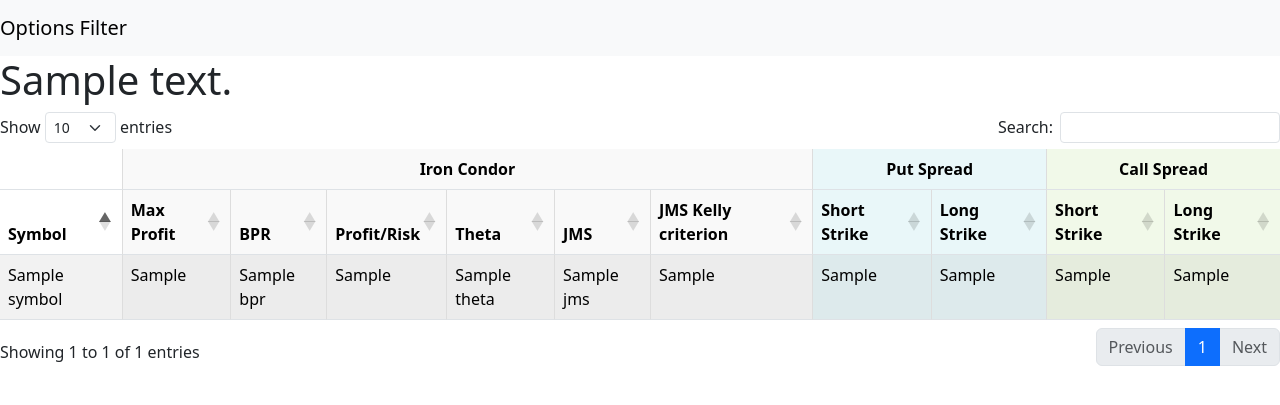
After one commit to Wuuzzaa/mimir, a Flask app: template server_app/templates/iron_condor_results.html in a window 1280 px wide. The commit adds this page. Shown: the top 405 px of the page. Run offline with Flask 3, Linux system fonts and the light colour scheme; the template is opened without the code that fills it: most values are stand-ins (such as "Sample title", 1, 10 or a date in 2020); parts of the project's set-up code (start-up, migrations or seed data) failed here and were passed over; some libraries are stand-ins or nearby versions.

Commit message:
iron condors run

```diff
--- a/server_app/querys.py
+++ b/server_app/querys.py
@@ -1,7 +1,8 @@
 import sqlite3
 import logging
 from data.config import *
-from .option_calculation import *
+
+from server_app.option_calculation import put_spread_calculations
 
 DATABASE = f"{DATABASE_FOLDER}/{DATABASE_FILE_NAME}"
 
--- a/server_app/templates/index.html
+++ b/server_app/templates/index.html
@@ -14,6 +14,7 @@
             <select class="form-control" id="spread_type" name="spread_type" required>
                 <option value="put_credit_spread">Put Credit Spread</option>
                 <option value="call_credit_spread">Call Credit Spread</option>
+                <option value="iron_condor">Iron Condor</option>
             </select>
         </div>
         <div class="form-group">
--- /dev/null
+++ b/server_app/templates/iron_condor_results.html
@@ -0,0 +1,86 @@
+{% extends "base.html" %}
+
+{% block head %}
+<link href="https://cdnjs.cloudflare.com/ajax/libs/twitter-bootstrap/5.3.0/css/bootstrap.min.css" rel="stylesheet">
+<link href="https://cdn.datatables.net/2.0.3/css/dataTables.bootstrap5.css" rel="stylesheet">
+<link href="{{ url_for('static', filename='table_styles.css') }}" rel="stylesheet">
+{% endblock %}
+
+{% block title %}
+Options Results
+{% endblock %}
+
+{% block content %}
+<h1>{{ h1_text }}</h1>
+<table id="optionsTable" class="table table-striped" style="width:100%">
+    <thead>
+    <tr>
+        <th colspan="1"></th> <!-- Empty subtable header -->
+        <th colspan="6" class="spread-col" style="text-align: center;">Iron Condor</th>
+        <th colspan="2" class="short-col" style="text-align: center;">Put Spread</th>
+        <th colspan="2" class="long-col" style="text-align: center;">Call Spread</th>
+    </tr>
+    <tr>
+        <th>Symbol</th>
+
+        <!-- Iron Condor -->
+        <th class="spread-col">Max Profit</th>
+        <th class="spread-col">BPR</th>
+        <th class="spread-col">Profit/Risk</th>
+        <th class="spread-col">Theta</th>
+        <th class="spread-col">JMS</th>
+        <th class="spread-col">JMS Kelly criterion</th>
+
+        <!-- Put Spread -->
+        <th class="short-col">Short Strike</th>
+        <th class="short-col">Long Strike</th>
+
+        <!-- Call Spread -->
+        <th class="long-col">Short Strike</th>
+        <th class="long-col">Long Strike</th>
+    </tr>
+    </thead>
+    <tbody>
+    {% for row in table_data %}
+    <tr>
+        <td>{{ row['Symbol'] }}</td>
+
+        <!-- Iron Condor -->
+        <td class="spread-col">{{ row['Max Profit'] }}</td>
+        <td class="spread-col">{{ row['BPR'] }}</td>
+        <td class="spread-col">{{ row['Profit/Risk'] }}</td>
+        <td class="spread-col">{{ row['Theta'] }}</td>
+        <td class="spread-col">{{ row['JMS'] }}</td>
+        <td class="spread-col">{{ row['JMS Kelly'] }}</td>
+
+        <!-- Put Spread -->
+        <td class="short-col">{{ row['Put Spread Short Strike'] }}</td>
+        <td class="short-col">{{ row['Put Spread Long Strike'] }}</td>
+
+        <!-- Call Spread -->
+        <td class="long-col">{{ row['Call Spread Short Strike'] }}</td>
+        <td class="long-col">{{ row['Call Spread Long Strike'] }}</td>
+
+    </tr>
+    {% endfor %}
+    </tbody>
+</table>
+{% endblock %}
+
+{% block scripts %}
+<script src="https://code.jquery.com/jquery-3.7.1.js"></script>
+<script src="https://cdnjs.cloudflare.com/ajax/libs/twitter-bootstrap/5.3.0/js/bootstrap.bundle.min.js"></script>
+<script src="https://cdn.datatables.net/2.0.3/js/dataTables.js"></script>
+<script src="https://cdn.datatables.net/2.0.3/js/dataTables.bootstrap5.js"></script>
+<script>
+    $(document).ready(function () {
+        $('#optionsTable').DataTable({
+            "columnDefs": [
+                { "type": "num", "targets": [1, 2, 3, 4, 5, 6] }, // Iron Condor columns
+                { "type": "num", "targets": [7, 8] }, // Put Spread columns
+                { "type": "num", "targets": [9, 10] } // Call Spread columns
+            ]
+        });
+    });
+</script>
+{% endblock %}
```
Also changed, not shown: server_app/option_calculation.py (+65 -18 lines), server_app/routes.py (+13 -1 lines), server_app/templates/spread_results.html (renamed from server_app/templates/results.html).
